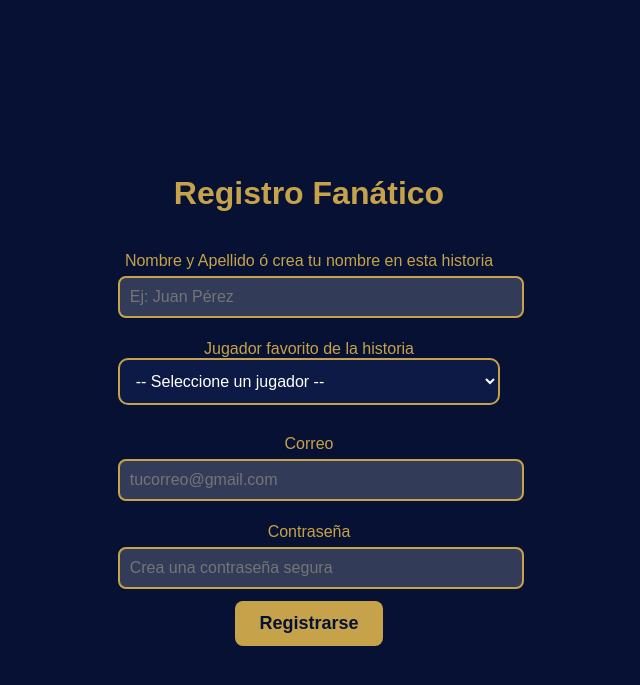
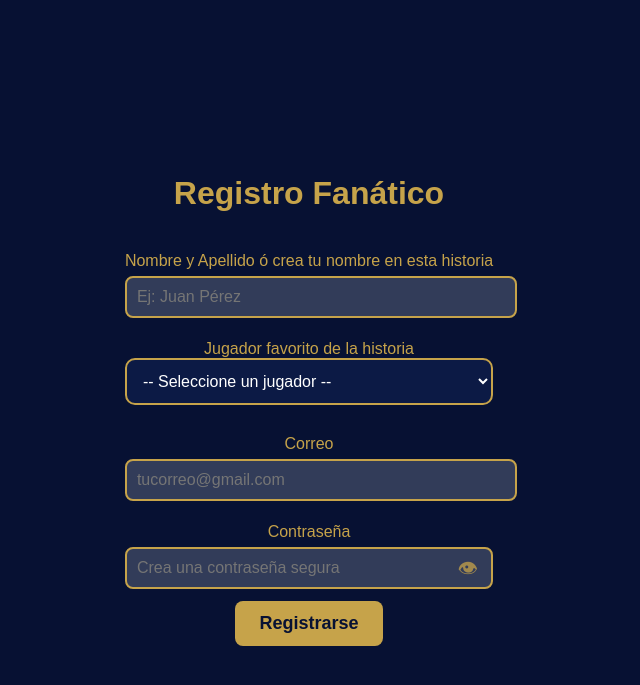
Before and after one commit to jpjararodriguez-max/club-poetas, a PHP site: page /registro.html in a window 1280 px wide. Shown: the top 685 px of the page, without its empty margins (331-971 px from the left). Run offline with PHP 8.4, Linux system fonts and the light colour scheme.

Commit message:
ojo de contraseña

```diff
--- a/frontend/css/styles.css
+++ b/frontend/css/styles.css
@@ -1213,3 +1213,53 @@
         display: none;
     }
 }
+
+/* ============================= */
+/* PASSWORD EYE */
+/* ============================= */
+
+.password-box {
+
+    position: relative;
+
+    display: flex;
+    align-items: center;
+}
+
+.password-box input {
+
+    width: 100%;
+}
+
+.toggle-password {
+
+    position: absolute;
+
+    right: 15px;
+
+    cursor: pointer;
+
+    font-size: 20px;
+
+    color: #C6A34A;
+
+    opacity: 0.75;
+
+    user-select: none;
+
+    transition: 0.3s ease;
+}
+
+.toggle-password:hover {
+
+    opacity: 1;
+
+    transform: scale(1.12);
+
+    text-shadow: 0 0 10px rgba(198,163,74,0.6);
+}
+
+.toggle-password:hover {
+
+    transform: scale(1.15);
+}
--- a/frontend/js/registro.js
+++ b/frontend/js/registro.js
@@ -173,3 +173,34 @@
     }
 });
 });
+
+// ===========================================================
+// MOSTRAR / OCULTAR CONTRASEÑA
+// ===========================================================
+
+const passwordInput = document.getElementById("password");
+const togglePassword = document.getElementById("togglePassword");
+
+/* MANTENER PRESIONADO */
+
+togglePassword.addEventListener("mousedown", () => {
+
+    passwordInput.type = "text";
+
+});
+
+/* SOLTAR CLICK */
+
+togglePassword.addEventListener("mouseup", () => {
+
+    passwordInput.type = "password";
+
+});
+
+/* SI EL MOUSE SALE DEL OJO */
+
+togglePassword.addEventListener("mouseleave", () => {
+
+    passwordInput.type = "password";
+
+});
--- a/frontend/registro.html
+++ b/frontend/registro.html
@@ -49,6 +49,8 @@
         >
 
         <label>Contraseña</label>
+        <div class="password-box">
+
         <input
         type="password"
         id="password"
@@ -57,6 +59,11 @@
         autocomplete="new-password"
         required
         >
+
+        <span id="togglePassword" class="toggle-password">
+         👁
+        </span>
+        </div>
 
         <button type="submit" class="btn btn-primary">Registrarse</button>
     </form>
```
Lines whose indentation alone changed are shown as unchanged.
